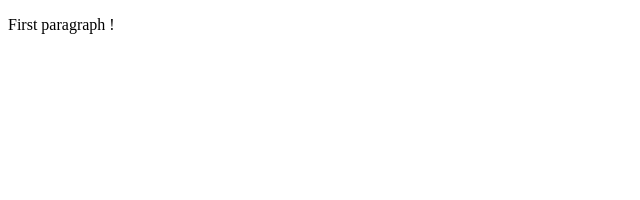
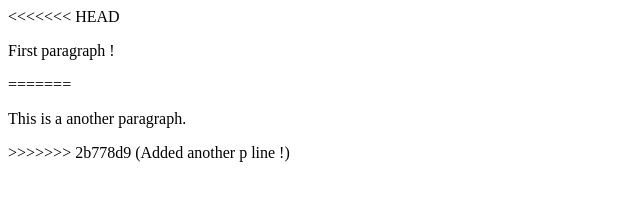
Before and after one commit to qobil12/learning-git, a plain HTML site: page index.html in a window 1280 px wide. Shown: the whole page, without its empty margins (0-640 px from the left). Drawn offline with Linux system fonts and the light colour scheme.

Commit message:
Added another p line !

```diff
--- a/index.html
+++ b/index.html
@@ -4,6 +4,12 @@
 <title>Page Title</title>
 </head>
 <body>
+<<<<<<< HEAD
     <p>First paragraph ! </p>
+=======
+
+    <p>This is a another paragraph.</p>
+
+>>>>>>> 2b778d9 (Added another p line !)
 </body>
 </html>
```
